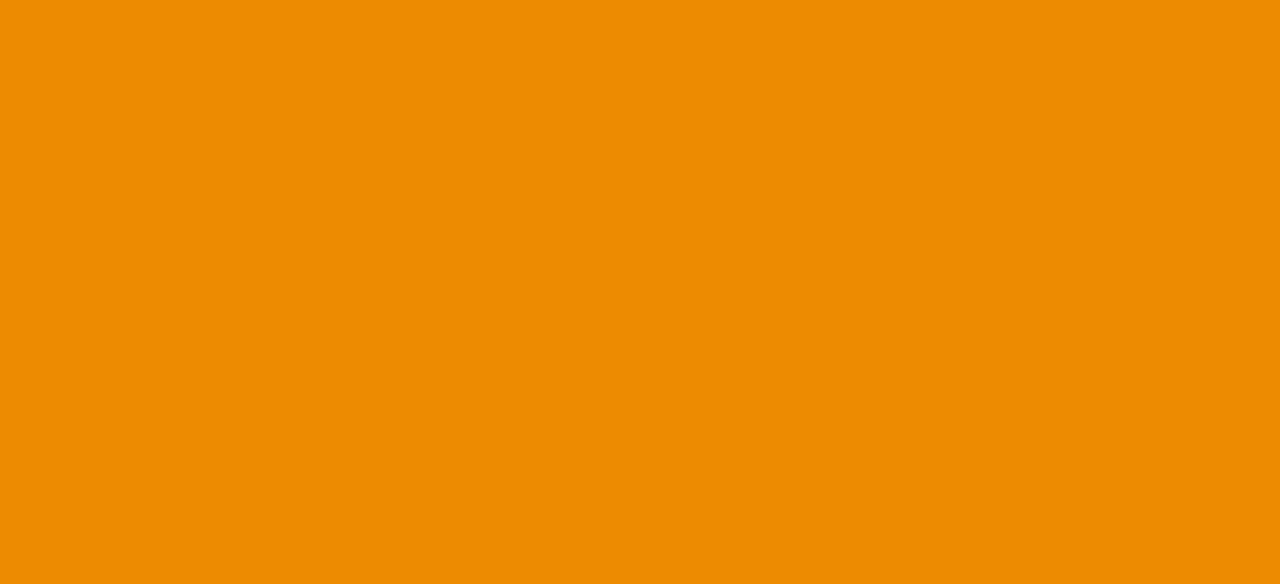
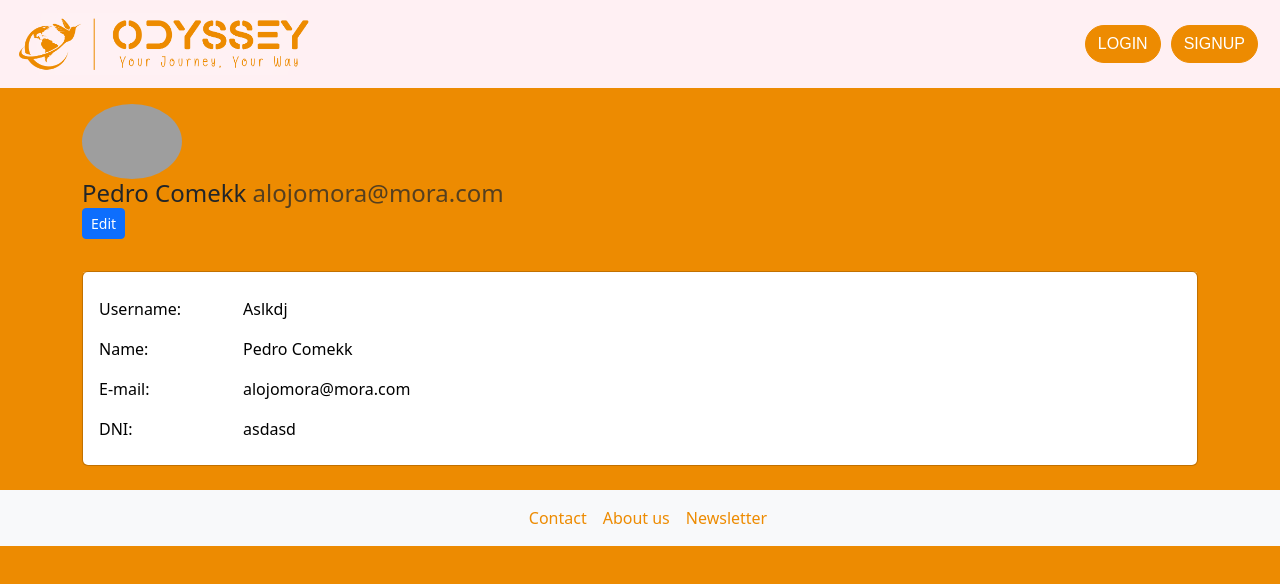
Before and after one commit to SyTW2324/E09, a React (Create React App) app in the folder client/: page /user in a window 1280 px wide. Before the commit this address had no page. Shown: the top 584 px of the page. Built offline with nearby package versions, Linux system fonts and the light colour scheme; grey boxes are pictures that could not be loaded.

Commit message:
página usuario mostrándose

```diff
--- a/client/src/App.tsx
+++ b/client/src/App.tsx
@@ -61,6 +61,7 @@ import {
 import Home from "./pages";
 import Register from "./pages/register";
 import Login from "./pages/login";
+import User from "./pages/user";
 
 function App() {
 	return (
@@ -70,6 +71,7 @@ function App() {
 				<Route path="/" element={<Home />} />
 				<Route path="/register" element={<Register />} />
 				<Route path="/login" element={<Login />} />
+				<Route path="/user" element={<User />} />
 			</Routes>
 		</BrowserRouter>
 	);
--- a/client/src/components/header.tsx
+++ b/client/src/components/header.tsx
@@ -61,12 +61,12 @@ function NavScroll() {
             {/* Resto del código para la navegación */}
           </Nav>
           <Form className="d-flex">
-            <Link to="login">
+            <Link to="/login">
               <Button variant="outline-success" className="button-margin custom-button">
                 LOGIN
               </Button>
             </Link>
-            <Link to="register">
+            <Link to="/register">
               <Button variant="outline-success" className="button-margin custom-button">
                 SIGNUP
               </Button>
--- /dev/null
+++ b/client/src/pages/CSS/user.css
@@ -0,0 +1,35 @@
+body{
+  /* margin-top:20px; */
+  background: #ED8B01;
+}
+
+.ui-w-100 {
+  width: 100px !important;
+  height: auto;
+}
+
+.card {
+  background-clip: padding-box;
+  box-shadow: 0 1px 4px rgba(24,28,33,0.012);
+}
+
+.user-view-table td:first-child {
+  width: 9rem;
+}
+.user-view-table td {
+  padding-right: 0;
+  padding-left: 0;
+  border: 0;
+}
+
+.text-light {
+  color: #babbbc !important;
+}
+
+.card .row-bordered>[class*=" col-"]::after {
+  border-color: rgba(24,28,33,0.075);
+}
+
+.text-xlarge {
+  font-size: 170% !important;
+}
--- a/client/src/pages/login.tsx
+++ b/client/src/pages/login.tsx
@@ -20,7 +20,7 @@ function Login() {
 
   useEffect(() => {
     if (auth._id) {
-      navigate("/");
+      navigate("/user");
     }
   }, [auth._id, navigate]);
 
--- a/client/src/pages/register.tsx
+++ b/client/src/pages/register.tsx
@@ -25,7 +25,7 @@ function Register() {
 
   useEffect(() => {
     if (auth._id) {
-      navigate("/");
+      navigate("/user");
     }
   }, [auth._id, navigate]);
 
--- /dev/null
+++ b/client/src/pages/user.tsx
@@ -0,0 +1,103 @@
+import Navbar from '../components/header';
+import Footer from '../components/footer';
+import Button from 'react-bootstrap/Button';
+import Form from 'react-bootstrap/Form';
+import { useNavigate } from "react-router-dom";
+import { useSelector } from "react-redux";
+import { useEffect } from "react";
+import { useDispatch } from "react-redux";
+import { registerUser } from "../slices/authSlice";
+import { useState } from "react";
+import "./CSS/user.css";
+
+function Register() {
+  const navigate = useNavigate();
+  const dispatch = useDispatch();
+  const auth = useSelector((state: any) => state.auth);
+
+  const [user, setUser] = useState({
+    name: "Pedro",
+    surname: "Comekk",
+    username: "Aslkdj",
+    email: "alojomora@mora.com",
+    dni: "asdasd",
+  });
+
+  useEffect(() => {
+    if (auth._id) {
+      navigate("/user");
+    }
+  }, [auth._id, navigate]);
+
+  const handleSubmit = async (e: any) => {
+    e.preventDefault();
+
+    // Obtener los valores del formulario
+    const formData = new FormData(e.target);
+    const newUser = Object.fromEntries(formData.entries()) as {
+      name: string;
+      surname: string;
+      username: string;
+      email: string;
+      dni: string;
+      password: string;
+      image: "https://bootdey.com/img/Content/avatar/avatar1.png";
+    };
+
+    setUser(newUser);
+
+    dispatch(registerUser(user) as any);
+  };
+
+  return (
+    <div className="User">
+      <header>
+          <Navbar />
+      </header>
+      <main>
+      <link href="https://maxcdn.bootstrapcdn.com/font-awesome/4.7.0/css/font-awesome.min.css" rel="stylesheet" />
+      <div className="container bootdey flex-grow-1 container-p-y">
+                  <div className="media align-items-center py-3 mb-3">
+                    <img src="https://bootdey.com/img/Content/avatar/avatar1.png" alt="" className="d-block ui-w-100 rounded-circle"/>
+                    <div className="media-body ml-4">
+                      <h4 className="font-weight-bold mb-0">{user.name} {user.surname} <span className="text-muted font-weight-normal">{user.email}</span></h4>
+                      <a href="javascript:void(0)" className="btn btn-primary btn-sm">Edit</a>&nbsp;
+                      <a href="javascript:void(0)" className="btn btn-default btn-sm icon-btn"><i className="fa fa-mail"></i></a>
+                    </div>
+                  </div>
+                  <div className="card">
+                    <hr className="border-light m-0"/>
+                    <div className="card-body">
+
+                      <table className="table user-view-table m-0">
+                        <tbody>
+                          <tr>
+                            <td>Username:</td>
+                            <td>{user.username}</td>
+                          </tr>
+                          <tr>
+                            <td>Name:</td>
+                            <td>{user.name} {user.surname}</td>
+                          </tr>
+                          <tr>
+                            <td>E-mail:</td>
+                            <td>{user.email}</td>
+                          </tr>
+                          <tr>
+                            <td>DNI:</td>
+                            <td>{user.dni}</td>
+                          </tr>
+                        </tbody>
+                      </table>
+                    </div>
+                  </div>
+                </div>
+      </main>
+      <footer>
+        <Footer />
+      </footer>
+    </div>
+  );
+}
+
+export default Register;
```
